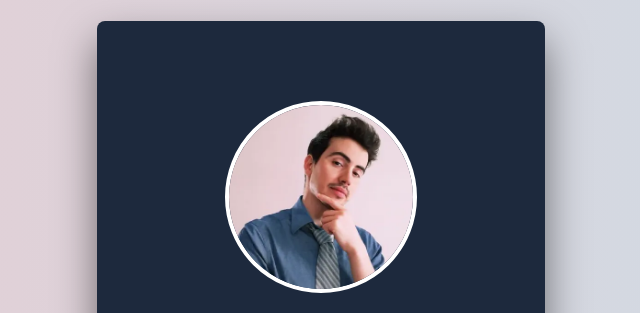
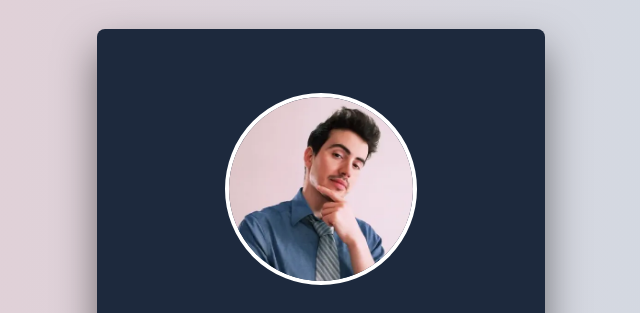
Before and after one commit to yahyatinani/yahyatinani.github.io, a plain HTML site: page index.html in a window 1280 px wide. Shown: the top 313 px of the page, without its empty margins (319-959 px from the left). Drawn offline with Linux system fonts and the light colour scheme.

Commit message:
Remove padding on md screens

```diff
--- a/index.html
+++ b/index.html
@@ -12,7 +12,7 @@
   >
     <section
       class="container sm:self-end grid place-items-center py-12 pt-16 mx-auto space-y-16
-        text-white sm:max-w-md sm:rounded-lg md:pt-20 bg-slate-800
+        text-white sm:max-w-md sm:rounded-lg bg-slate-800
         sm:shadow-[0_20px_40px_0_rgba(0,0,0,0.5)]"
     >
       <img
```
Also changed, not shown: style.css.
